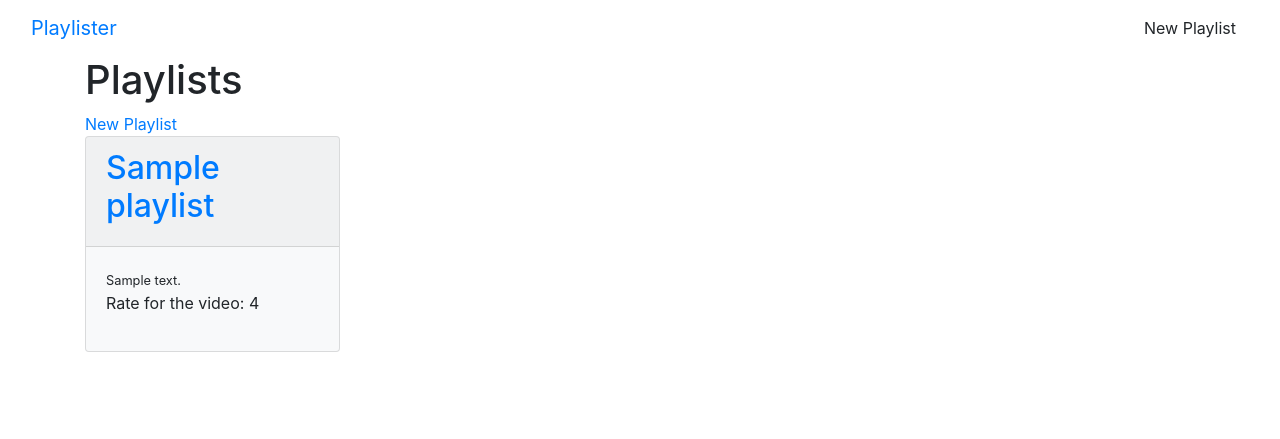
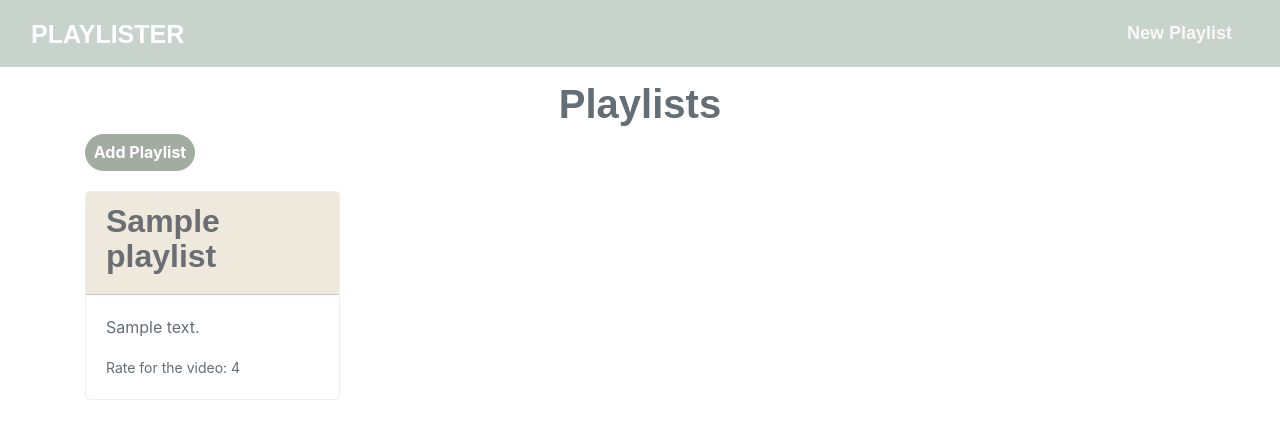
Before and after one commit to Ahyeonn/Playlister, a Flask app: page / in a window 1280 px wide. Shown: the top 439 px of the page. Run offline with Flask 2, Linux system fonts and the light colour scheme; a database or web service that is not in the repository returns one stand-in record (values such as "Sample title"); some libraries are stand-ins or nearby versions; some web fonts are replaced.

Commit message:
styled the website

```diff
--- a/app.py
+++ b/app.py
@@ -85,9 +85,6 @@ def playlists_update(playlist_id):
     # take us back to the playlist's show page
     return redirect(url_for('playlists_show', playlist_id=playlist_id))
 
-# Add this header to distinguish Comment routes from Playlist routes
-########## COMMENT ROUTES ##########
-
 @app.route('/playlists/comments', methods=['POST'])
 def comments_new():
     comment = {
@@ -98,5 +95,10 @@ def comments_new():
     comments.insert_one(comment)
     return redirect(url_for('playlists_show', playlist_id=request.form.get('playlist_id')))
 
+@app.route('/playlists/comments/<comment_id>', methods=['POST'])
+def comments_delete(comment_id):
+    comments.delete_one({'_id': ObjectId(comment_id)})
+    return redirect(url_for('playlists_show', playlist_id=request.form.get('playlist_id')))
+
 if __name__ == '__main__':
     app.run(debug=True)
--- a/templates/base.html
+++ b/templates/base.html
@@ -5,6 +5,7 @@
   <meta charset='utf-8'>
   <title>Playlister</title>
   <link rel="stylesheet" href="https://stackpath.bootstrapcdn.com/bootstrap/4.3.1/css/bootstrap.min.css" integrity="sha384-ggOyR0iXCbMQv3Xipma34MD+dH/1fQ784/j6cY/iJTQUOhcWr7x9JvoRxT2MZw1T" crossorigin="anonymous">
+  <link rel='stylesheet' href='https://bootswatch.com/4/journal/bootstrap.min.css'>
 </head>
 <body>
  <!-- add in the navbar -->
@@ -14,6 +15,7 @@
   {% block content %}
     <!-- BODY CONTENT GOES HERE -->
   {% endblock %}
+
  </div>
   <!-- We'll use jquery version 3.3.1 for this tutorial -->
   <script src="https://code.jquery.com/jquery-3.3.1.slim.min.js" integrity="sha384-q8i/X+965DzO0rT7abK41JStQIAqVgRVzpbzo5smXKp4YfRvH+8abtTE1Pi6jizo" crossorigin="anonymous"></script>
--- a/templates/home.html
+++ /dev/null
@@ -1,6 +0,0 @@
-<!-- templates/home.html -->
-{% extends 'base.html' %}
-
-{% block content %}
-    <h1>{{ msg }}</h1>
-{% endblock %}
--- a/templates/partials/navbar.html
+++ b/templates/partials/navbar.html
@@ -1,14 +1,14 @@
 <!-- templates/partials/navbar.html -->
 
-<nav class='navbar navbar-default'>
+<nav style="background-color: rgb(199, 211, 204);"class='navbar navbar-default'>
     <div class='container-fluid'>
         <div class='navbar-header'>
-            <a class='navbar-brand' href='/'>
+            <a style="font-size: 25px; color: white;"class='navbar-brand' href='/'>
                 Playlister
             </a>
         </div>
         <div class='pull-right'>
-            <a href='/playlists/new' class='btn btn-default navbar-btn'>New Playlist</a>
+            <a style="color:rgb(250, 247, 245);font-size: 18px;" href='/playlists/new' class='btn btn-default navbar-btn'>New Playlist</a>
         </div>
     </div>
 </nav>
--- a/templates/playlists_index.html
+++ b/templates/playlists_index.html
@@ -2,17 +2,22 @@
 {% extends 'base.html' %}
 
 {% block content %}
-<h1>Playlists</h1>
-<a href='/playlists/new'>New Playlist</a>
+<div style="display: flex; justify-content: center;">
+    <h1 style="color:rgb(100, 110, 118);padding-top: 15px;">Playlists</h1>
+</div>
+<div style=" width: 110px; height: 37px;display: flex; align-items: center; justify-content: center; border-radius: 20px; background-color: rgb(162, 172, 161);">
+    <a style="font-weight: bold;color: white;" href='/playlists/new'>Add Playlist</a>
+</div>
 
 <div class='row'>
     {% for playlist in playlists %}
-        <div class='col-md-3'>
+        <div class='col-md-3' style="padding-top: 20px;">
             <div class="card bg-light">
-                <div class="card-header"><h2><a href='/playlists/{{ playlist._id }}'>{{ playlist.title }}</a></h2></div>
-                <div class="card-body">
-                  <small>{{ playlist.description }}</small>
-                  <p>Rate for the video: {{ playlist.rating }}</p>                </div>
+                <div style="background-color: rgb(238, 232, 221);" class="card-header"><h2><a style='color: rgb(107, 110, 114);' href='/playlists/{{ playlist._id }}'>{{ playlist.title }}</a></h2></div>
+                <div style="color: rgb(100, 110, 118);" class="card-body">
+                  <p>{{ playlist.description }}</p>
+                  <small>Rate for the video: {{ playlist.rating }}</small>
+                </div>
             </div>
         </div>
     {% endfor %}
--- a/templates/playlists_new.html
+++ b/templates/playlists_new.html
@@ -3,11 +3,11 @@
 
 {% block content %}
 <div class='row'>
-    <div class='col-sm-6 col-sm-offset-3'>
+    <div style='margin-top: 40px; background-color: rgb(240, 234, 223);' class='col-sm-6 col-sm-offset-3'>
         <form method='POST' action='/playlists'>
             {% include 'partials/playlists_form.html' %}
             <div class='form-group'>
-                <button class='btn btn-primary' type='submit'>Save Playlist</button>
+                <button style='background-color: rgb(162, 172, 161); border-color: rgb(162, 172, 161);' class='btn btn-primary' type='submit'>Save Playlist</button>
             </div>
         </form>
     </div>
```
Also changed, not shown: templates/partials/comment.html (+6 -2 lines), templates/partials/comment_form.html (+4 -4 lines), templates/partials/playlists_form.html (+9 -8 lines), templates/playlists_show.html (+29 -22 lines).
